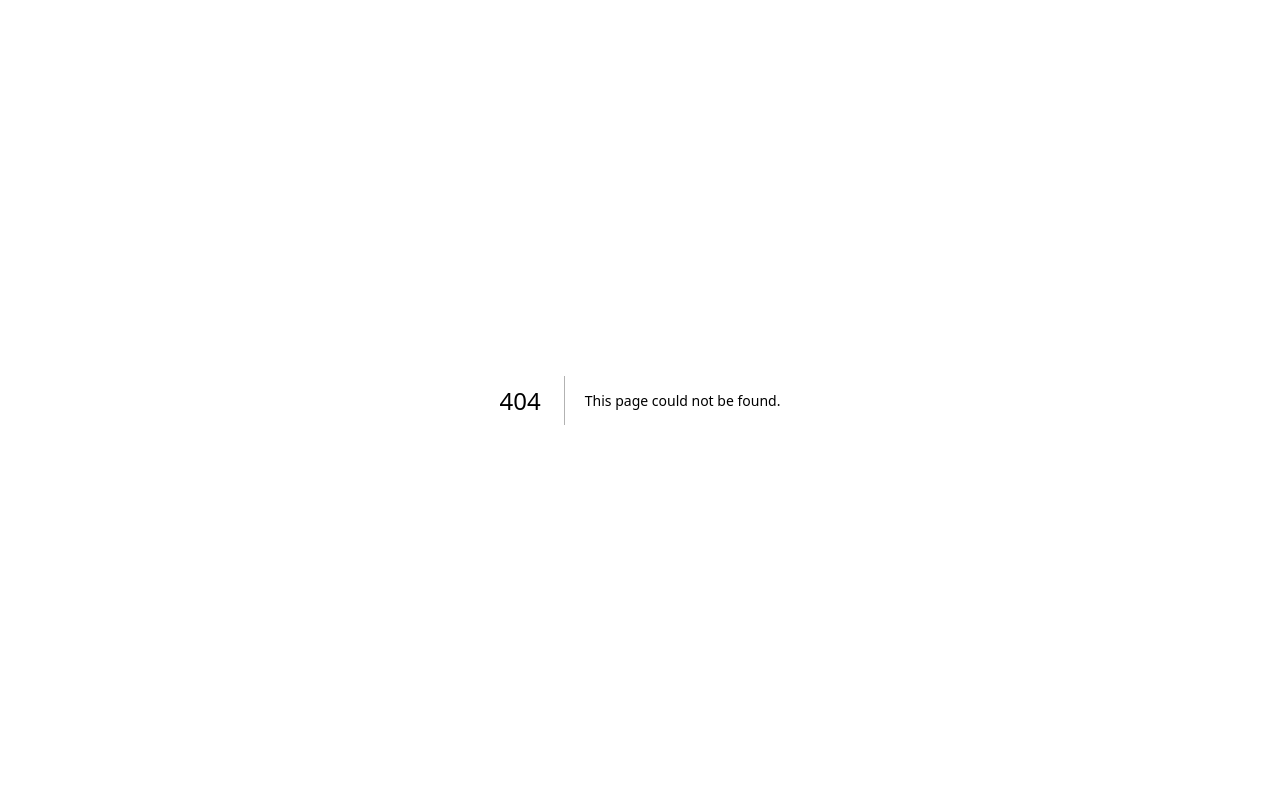
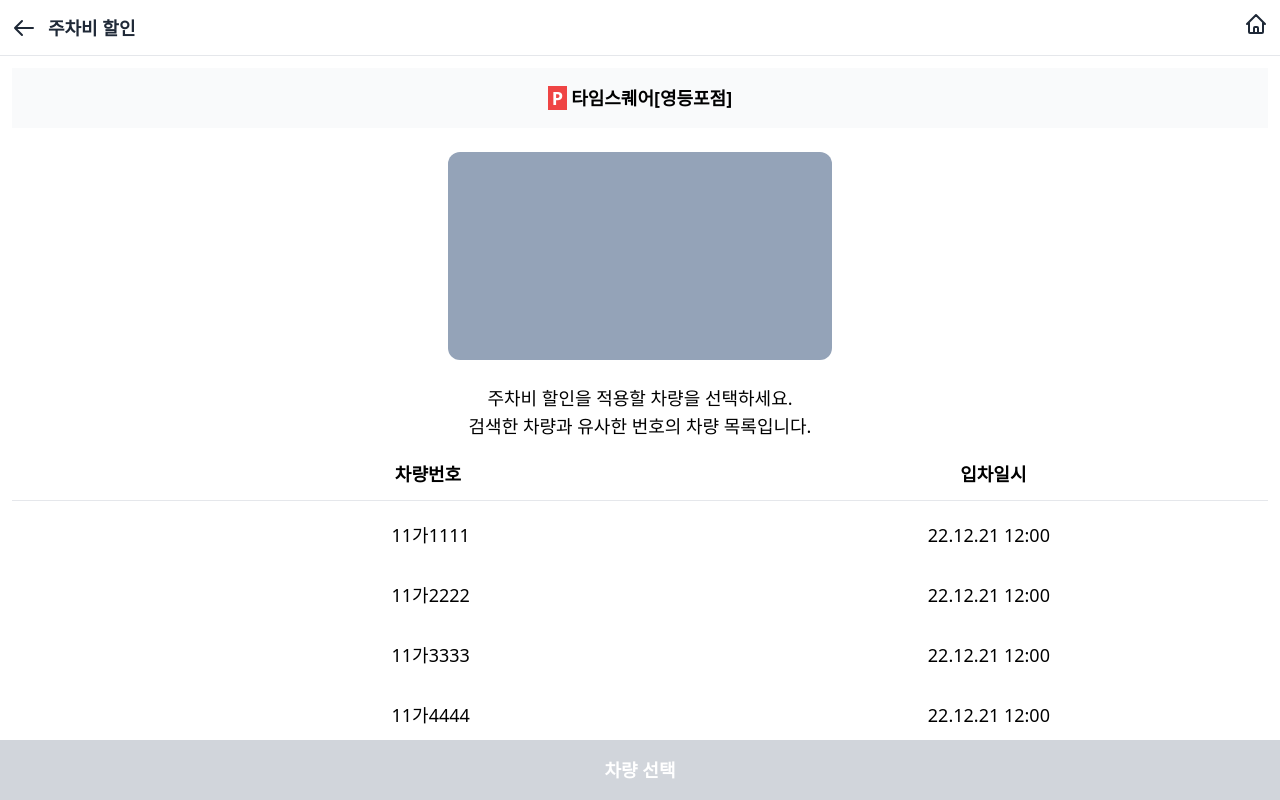
Before and after one commit to jeonghun94/iparking, a Next.js app: page /search-result in a window 1280 px wide. Before the commit this address had no page. Shown: the top 800 px of the page. Built offline with nearby package versions, Linux system fonts and the light colour scheme.

Commit message:
차량 조회 페이지 UI완료

```diff
--- a/components/layout.tsx
+++ b/components/layout.tsx
@@ -1,7 +1,80 @@
-export default function Layout() {
+import React from "react";
+import Link from "next/link";
+import { cls, colors } from "../libs/client/utils";
+import { useRouter } from "next/router";
+import Head from "next/head";
+
+interface LayoutProps {
+  commonBar: boolean;
+  children: React.ReactNode;
+  seoTitle?: string;
+}
+
+export default function Layout({ commonBar, children, seoTitle }: LayoutProps) {
+  const headTitle = `${
+    seoTitle ? `${seoTitle} | Carrot Market` : "Carrot Market"
+  }`;
+  const router = useRouter();
+  const onClick = () => {
+    router.back();
+  };
   return (
-    <div className="w-full h-screen bg-red-200">
-      <h1>Layout2</h1>
-    </div>
+    <>
+      <Head>
+        <title>{headTitle}</title>
+      </Head>
+      {commonBar ? (
+        <header
+          className={`fixed top-0 z-10 flex h-14 w-full max-w-full  items-center justify-between
+            border-b bg-white px-3 text-lg font-medium text-gray-800`}
+        >
+          <div className="flex space-x-3">
+            <button onClick={onClick}>
+              <svg
+                className="h-6 w-6"
+                fill="none"
+                stroke="currentColor"
+                viewBox="0 0 24 24"
+                xmlns="http://www.w3.org/2000/svg"
+              >
+                <path
+                  strokeLinecap="round"
+                  strokeLinejoin="round"
+                  strokeWidth={2}
+                  d="M10 19l-7-7m0 0l7-7m-7 7h18"
+                />
+              </svg>
+            </button>
+            <p className="text-lg font-bold">주차비 할인</p>
+          </div>
+          <div>
+            <button onClick={() => router.push("/")}>
+              <svg
+                className="h-6 w-6"
+                fill="none"
+                stroke="currentColor"
+                viewBox="0 0 24 24"
+                xmlns="http://www.w3.org/2000/svg"
+              >
+                <path
+                  strokeLinecap="round"
+                  strokeLinejoin="round"
+                  strokeWidth={2}
+                  d="M3 12l2-2m0 0l7-7 7 7M5 10v10a1 1 0 001 1h3m10-11l2 2m-2-2v10a1 1 0 01-1 1h-3m-6 0a1 1 0 001-1v-4a1 1 0 011-1h2a1 1 0 011 1v4a1 1 0 001 1m-6 0h6"
+                />
+              </svg>
+            </button>
+          </div>
+        </header>
+      ) : null}
+      <main className="relative top-14 h-full border-b p-3">{children}</main>
+      {/* {bottomBar ? (
+        <button
+          className={`fixed bottom-0 w-full py-4 bg-${colors.primaryColor} text-lg font-semibold text-white`}
+        >
+          차량 선택
+        </button>
+      ) : null} */}
+    </>
   );
 }
--- a/package.json
+++ b/package.json
@@ -25,6 +25,8 @@
   "devDependencies": {
     "autoprefixer": "^10.4.13",
     "postcss": "^8.4.20",
+    "prettier": "^2.8.1",
+    "prettier-plugin-tailwindcss": "^0.2.1",
     "tailwindcss": "^3.2.4"
   }
 }
--- /dev/null
+++ b/pages/search-result.tsx
@@ -0,0 +1,176 @@
+import Image from "next/image";
+import { useEffect, useState } from "react";
+import { colors } from "@libs/client/utils";
+import Layout from "@components/layout";
+
+interface CarInfo {
+  inSeqNo?: number;
+  carNo?: string;
+  inTime?: string;
+  imageUrl?: string;
+}
+
+export default function SearchResult() {
+  const [focusCarInfo, setFocusCarInfo] = useState<CarInfo>({});
+  const fakeData = [
+    {
+      inSeqNo: 1,
+      carNo: "11가1111",
+      inTime: "22.12.21 12:00",
+      imageUrl: "http:naver1.com",
+    },
+    {
+      inSeqNo: 2,
+      carNo: "11가2222",
+      inTime: "22.12.21 12:00",
+      imageUrl: "http:naver2.com",
+    },
+    {
+      inSeqNo: 3,
+      carNo: "11가3333",
+      inTime: "22.12.21 12:00",
+      imageUrl: "http:naver3.com",
+    },
+    {
+      inSeqNo: 4,
+      carNo: "11가4444",
+      inTime: "22.12.21 12:00",
+      imageUrl: "http:naver4.com",
+    },
+    {
+      inSeqNo: 5,
+      carNo: "11가5555",
+      inTime: "22.12.21 12:00",
+      imageUrl: "http:naver5.com",
+    },
+    {
+      inSeqNo: 6,
+      carNo: "11가6666",
+      inTime: "22.12.21 12:00",
+      imageUrl: "http:naver6.com",
+    },
+    {
+      inSeqNo: 7,
+      carNo: "11가7777",
+      inTime: "22.12.21 12:00",
+      imageUrl: "http:naver7.com",
+    },
+    {
+      inSeqNo: 8,
+      carNo: "11가8888",
+      inTime: "22.12.21 12:00",
+      imageUrl: "http:naver8.com",
+    },
+    {
+      inSeqNo: 9,
+      carNo: "11가9999",
+      inTime: "22.12.21 12:00",
+      imageUrl: "http:naver9.com",
+    },
+    {
+      inSeqNo: 10,
+      carNo: "11가0000",
+      inTime: "22.12.21 12:00",
+      imageUrl: "http:naver10.com",
+    },
+  ];
+
+  return (
+    <>
+      <Layout commonBar>
+        <div className={`flex flex-col items-center gap-3`}>
+          <div className={`w-full bg-gray-50 p-4 `}>
+            <p className="text-center text-lg font-semibold">
+              <span
+                className={`mr-1 px-1 bg-${colors.primaryColor} text-md text-white`}
+              >
+                P
+              </span>
+              타임스퀘어[영등포점]
+            </p>
+          </div>
+          <div className={`my-3`}>
+            <div className="h-52 w-96 rounded-xl bg-slate-400">
+              {focusCarInfo.imageUrl ? (
+                // <Image
+                //   src={focusCarInfo.imageUrl}
+                //   alt="Picture of the author"
+                //   className={`rounded-xl`}
+                // />
+                <p>{focusCarInfo.imageUrl}</p>
+              ) : null}
+            </div>
+          </div>
+          <div className={`text-center text-lg `}>
+            주차비 할인을 적용할 차량을 선택하세요.
+            <br />
+            검색한 차량과 유사한 번호의 차량 목록입니다.
+          </div>
+        </div>
+
+        <div className="mt-2 grid w-full grid-cols-9 gap-4 border-b py-3 text-center text-lg font-semibold">
+          <div className=""></div>
+          <div className="col-span-4">차량번호</div>
+          <div className="col-span-4">입차일시</div>
+        </div>
+        {fakeData.map((data, index) => (
+          <button
+            key={index}
+            onClick={() => setFocusCarInfo(data)}
+            className={`mt-2 grid w-full grid-cols-9 gap-0 py-3 text-center text-lg focus:border-[1.5px] focus:border-red-500`}
+          >
+            <div className={`place-self-center`}>
+              {focusCarInfo.inSeqNo === data.inSeqNo ? (
+                <svg
+                  className={`h-6 w-6 text-${colors.primaryColor}`}
+                  fill="none"
+                  stroke="currentColor"
+                  viewBox="0 0 24 24"
+                  xmlns="http://www.w3.org/2000/svg"
+                >
+                  <path
+                    strokeLinecap="round"
+                    strokeLinejoin="round"
+                    strokeWidth={2}
+                    d="M5 13l4 4L19 7"
+                  />
+                </svg>
+              ) : null}
+            </div>
+            <div
+              className={`col-span-4 ${
+                focusCarInfo.inSeqNo === data.inSeqNo
+                  ? `text-${colors.primaryColor}`
+                  : ""
+              }`}
+            >
+              {data.carNo}
+            </div>
+            <div
+              className={`col-span-4 ${
+                focusCarInfo.inSeqNo === data.inSeqNo
+                  ? `text-${colors.primaryColor}`
+                  : ""
+              }`}
+            >
+              {data.inTime}
+            </div>
+          </button>
+        ))}
+      </Layout>
+      <button
+        onClick={() => {
+          console.log(focusCarInfo);
+        }}
+        disabled={focusCarInfo.inSeqNo ? false : true}
+        className={`fixed bottom-0 w-full py-4  ${
+          focusCarInfo.inSeqNo
+            ? `bg-${colors.primaryColor} cursor-pointer`
+            : `cursor-not-allowed bg-gray-300`
+        }  text-lg font-semibold text-white`}
+      >
+        차량 선택
+      </button>
+    </>
+  );
+}
--- a/pages/search.tsx
+++ b/pages/search.tsx
@@ -3,6 +3,7 @@
 import { colors } from "@libs/client/utils";
 import HeaderLogo from "../public/header-logo.png";
 import Banner from "@components/banner";
+import { useRouter } from "next/router";
 
 export default function Search() {
   const initTime = new Intl.DateTimeFormat("ko-kr", {
@@ -12,6 +13,7 @@
   }).format(new Date());
 
   const [currentTime, setCurrentTime] = useState(initTime);
+  const router = useRouter();
 
   const refreshTime = () => {
     setCurrentTime(initTime);
@@ -70,6 +72,7 @@
             placeholder="1234"
           />
           <button
+            onClick={() => router.push("/search-result")}
             className={`px-6 py-2 rounded-3xl text-lg text-white bg-${colors.primaryColor}`}
           >
             검색
```
Also changed, not shown: 1 other file (tests, documents, lock files or other folders).
